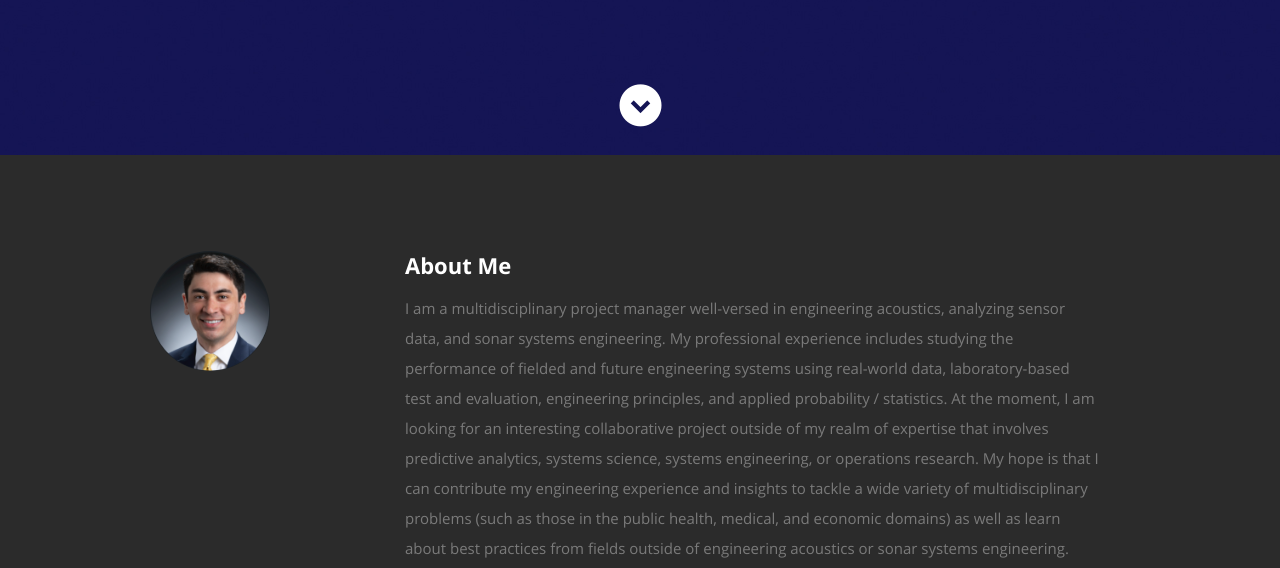
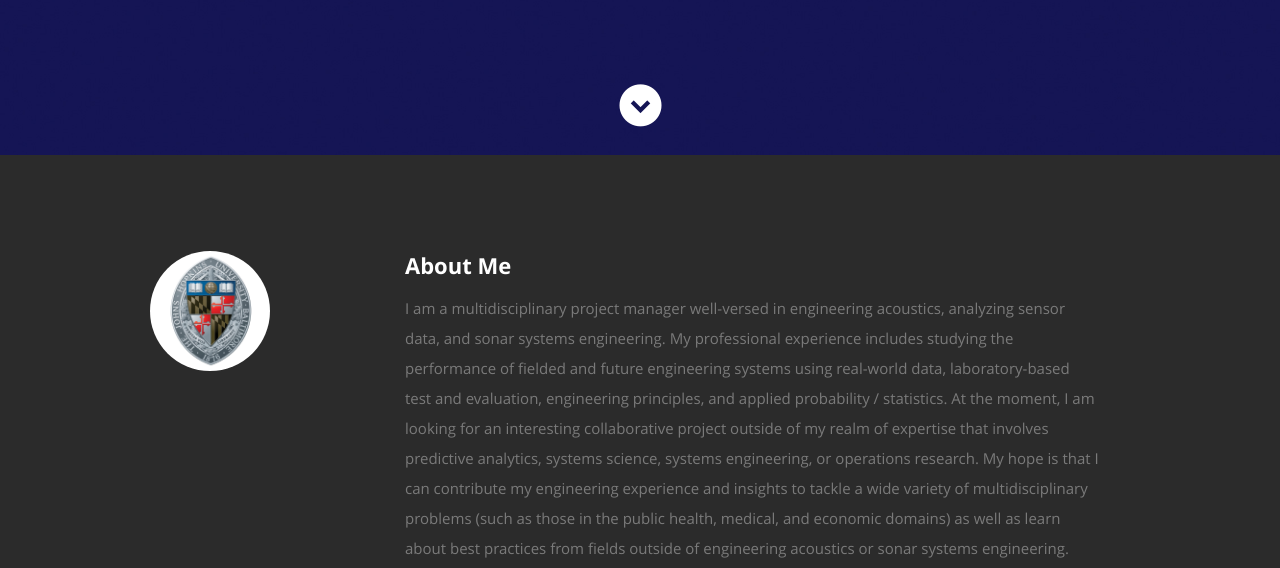
Before and after one commit to joeblochberger/joeblochberger.github.io, a plain HTML site: page index.html in a window 1280 px wide. Shown: the part 645-1213 px from the top of the page. Drawn offline with nearby package versions, Linux system fonts and the light colour scheme.

Commit message:
Update index.html

```diff
--- a/index.html
+++ b/index.html
@@ -83,7 +83,7 @@
 
          <div class="three columns">
 
-            <img class="profile-pic"  src="images/profilepic_2.png" alt="" />
+            <img class="profile-pic"  src="images/academic-seal_color.jpg" alt="" />
 
          </div>
 
```
